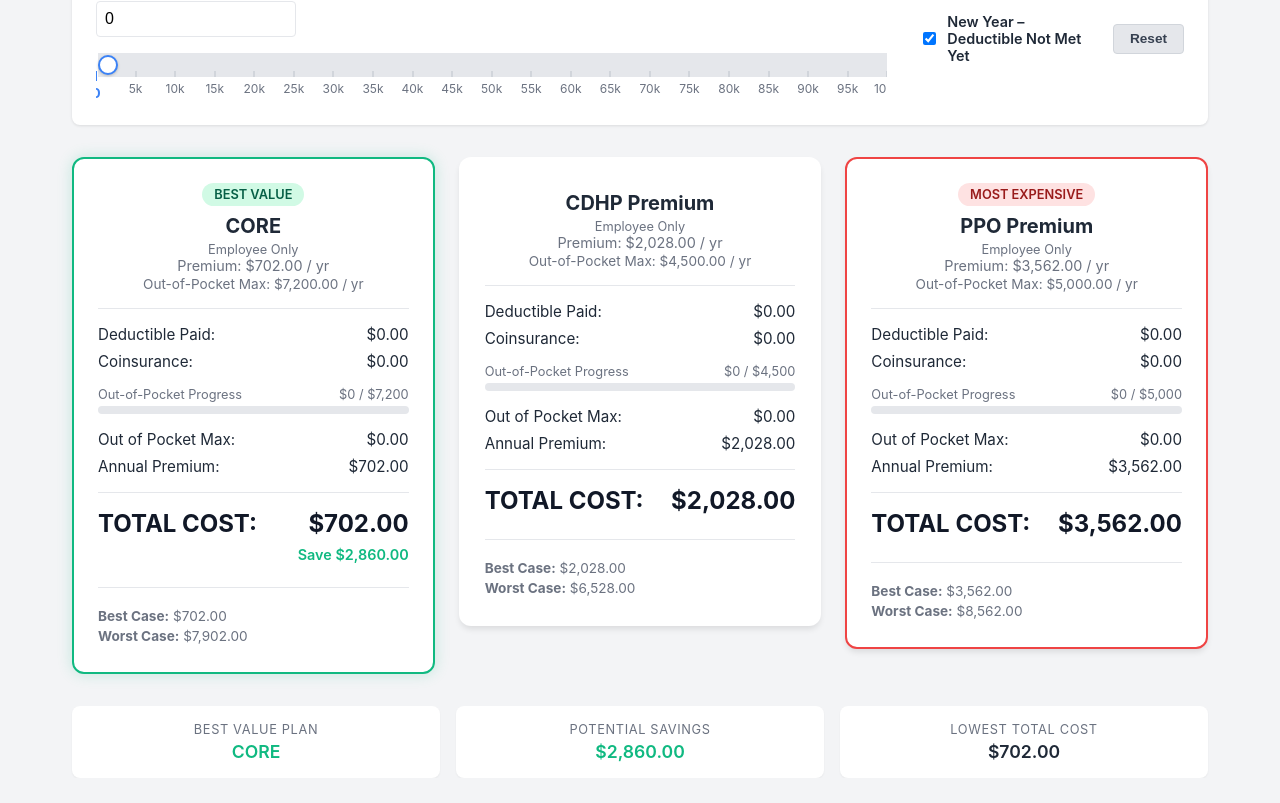
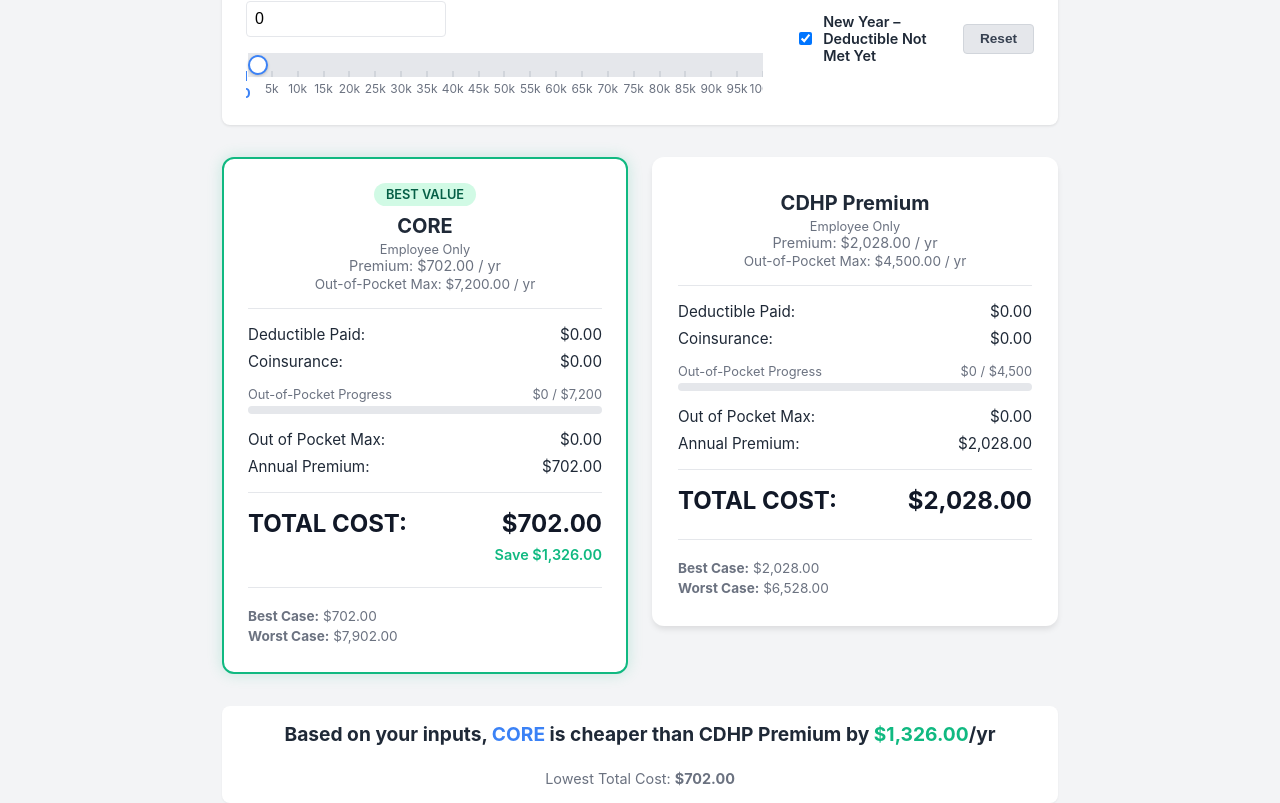
Before and after one commit to Seema0504/Medical-calculator, a React (Vite) app in the folder src/renderer/: page / in a window 1280 px wide. Shown: the part 325-1128 px from the top of the page. Before the commit the page ends 1103 px from the top, so only its background shows below. Built offline with nearby package versions, Linux system fonts and the light colour scheme.

Commit message:
Remove PPO plan and optimize for 2-plan comparison

```diff
--- a/src/renderer/src/App.tsx
+++ b/src/renderer/src/App.tsx
@@ -53,12 +53,11 @@ function App() {
             <div className="results-grid">
                 {results.map(({ id, name, details, result }) => {
                     const isCheapest = result.totalCost === minCost
-                    const isExpensive = result.totalCost === maxCost
                     const savings = maxCost - result.totalCost
 
                     let rank: 'cheapest' | 'expensive' | 'middle' = 'middle'
                     if (isCheapest) rank = 'cheapest'
-                    else if (isExpensive) rank = 'expensive'
+                    // With only 2 plans, we don't flag "Most Expensive" anymore
 
                     return (
                         <PlanCard
--- a/src/renderer/src/components/ComparisonSummary.tsx
+++ b/src/renderer/src/components/ComparisonSummary.tsx
@@ -21,19 +21,14 @@ export const ComparisonSummary: React.FC<ComparisonSummaryProps> = ({ results })
         new Intl.NumberFormat('en-US', { style: 'currency', currency: 'USD' }).format(val)
 
     return (
-        <div className="comparison-box">
-            <div className="stat-box">
-                <div className="stat-label">Best Value Plan</div>
-                <div className="stat-value" style={{ color: 'var(--success-color)' }}>{cheapest.name}</div>
-            </div>
-            <div className="stat-box">
-                <div className="stat-label">Potential Savings</div>
-                <div className="stat-value" style={{ color: 'var(--success-color)' }}>{formatCurrency(savings)}</div>
-            </div>
-            <div className="stat-box">
-                <div className="stat-label">Lowest Total Cost</div>
-                <div className="stat-value">{formatCurrency(cheapest.result.totalCost)}</div>
-            </div>
+        <div className="comparison-box" style={{ flexDirection: 'column', alignItems: 'center', textAlign: 'center', padding: '1rem', background: 'white', borderRadius: '8px', boxShadow: '0 1px 2px 0 rgba(0,0,0,0.05)' }}>
+            <h3 style={{ margin: 0, fontSize: '1.2rem', color: 'var(--text-main)' }}>
+                Based on your inputs, <span style={{ color: 'var(--primary-color)' }}>{cheapest.name}</span> is cheaper than {expensive.name} by{' '}
+                <span style={{ color: 'var(--success-color)', fontWeight: 'bold' }}>{formatCurrency(savings)}</span>/yr
+            </h3>
+            <p style={{ margin: '0.5rem 0 0', color: 'var(--text-secondary)', fontSize: '0.9rem' }}>
+                Lowest Total Cost: <strong>{formatCurrency(cheapest.result.totalCost)}</strong>
+            </p>
         </div>
     )
 }
--- a/src/renderer/src/components/PlanCard.tsx
+++ b/src/renderer/src/components/PlanCard.tsx
@@ -37,7 +37,7 @@ export const PlanCard: React.FC<PlanCardProps> = ({ name, details, result, rank,
             <div className="plan-header">
                 <div style={{ display: 'flex', alignItems: 'center', justifyContent: 'center', gap: '0.5rem', marginBottom: '0.5rem' }}>
                     {rank === 'cheapest' && <div className="badge badge-success" style={{ margin: 0 }}>Best Value</div>}
-                    {rank === 'expensive' && <div className="badge badge-danger" style={{ margin: 0 }}>Most Expensive</div>}
+                    {/* Expensive badge removed for 2-plan layout */}
                     {oopReached && <div className="badge badge-danger" style={{ margin: 0 }}>OOP MAX REACHED</div>}
                 </div>
 
--- a/src/renderer/src/constants.ts
+++ b/src/renderer/src/constants.ts
@@ -53,30 +53,9 @@ export const PLAN_CONFIG = {
             annualPremium: 7410
         }
     },
-    PPO: {
-        EMPLOYEE_ONLY: {
-            deductible: 1200,
-            outOfPocketMax: 5000,
-            coinsurance: 0.20,
-            annualPremium: 3562
-        },
-        EMPLOYEE_PLUS_ONE: {
-            deductible: 3000,
-            outOfPocketMax: 12000,
-            coinsurance: 0.20,
-            annualPremium: 7150
-        },
-        FAMILY_PLUS_CHILD: {
-            deductible: 3000,
-            outOfPocketMax: 12000,
-            coinsurance: 0.20,
-            annualPremium: 12610
-        }
-    }
 }
 
 export const PLANS: PlanIdentifier[] = [
     { id: 'CORE', name: 'CORE' },
-    { id: 'CDHP', name: 'CDHP Premium' },
-    { id: 'PPO', name: 'PPO Premium' }
+    { id: 'CDHP', name: 'CDHP Premium' }
 ]
--- a/src/renderer/src/styles.css
+++ b/src/renderer/src/styles.css
@@ -30,7 +30,7 @@ body {
   flex-direction: column;
   height: 100vh;
   padding: 2rem;
-  max-width: 1200px;
+  max-width: 900px;
   margin: 0 auto;
 }
 
@@ -81,7 +81,7 @@ h1 {
 
 .results-grid {
   display: grid;
-  grid-template-columns: repeat(3, 1fr);
+  grid-template-columns: repeat(2, 1fr);
   gap: 1.5rem;
   align-items: start;
 }
```
